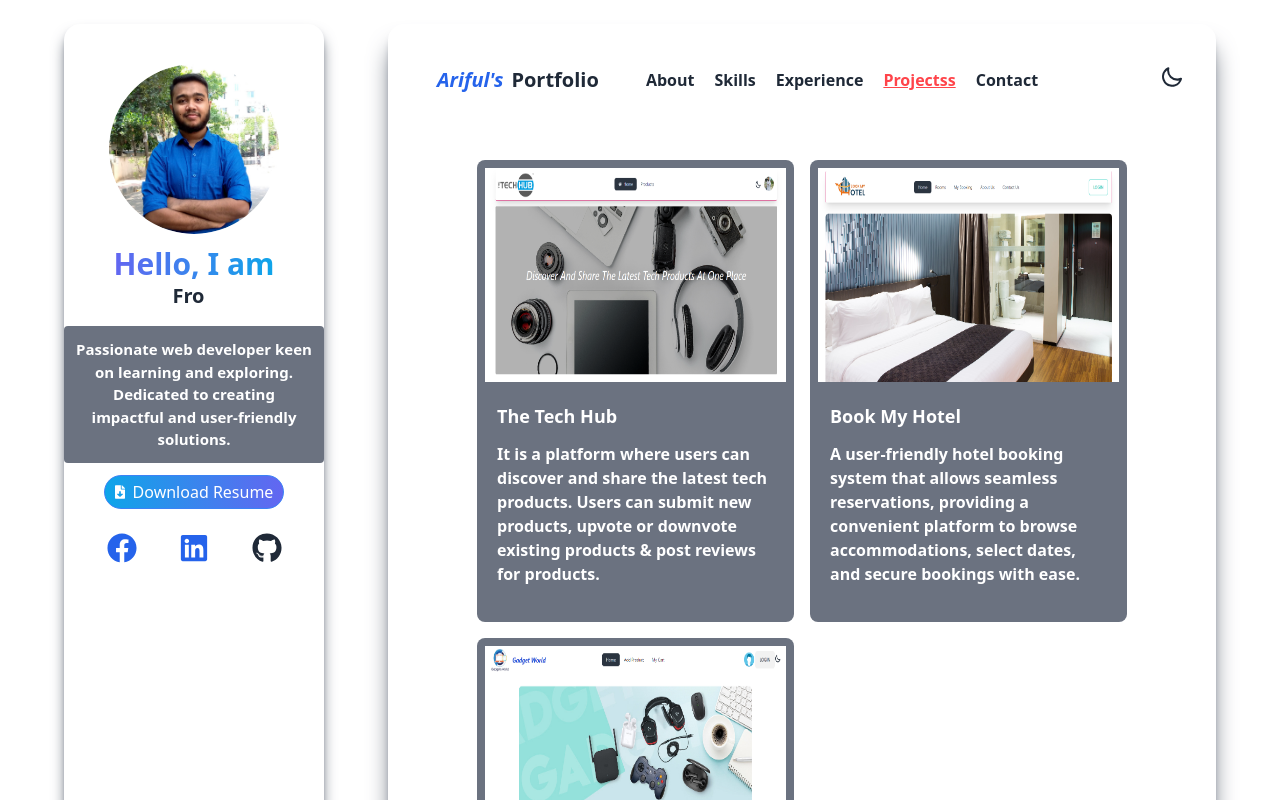
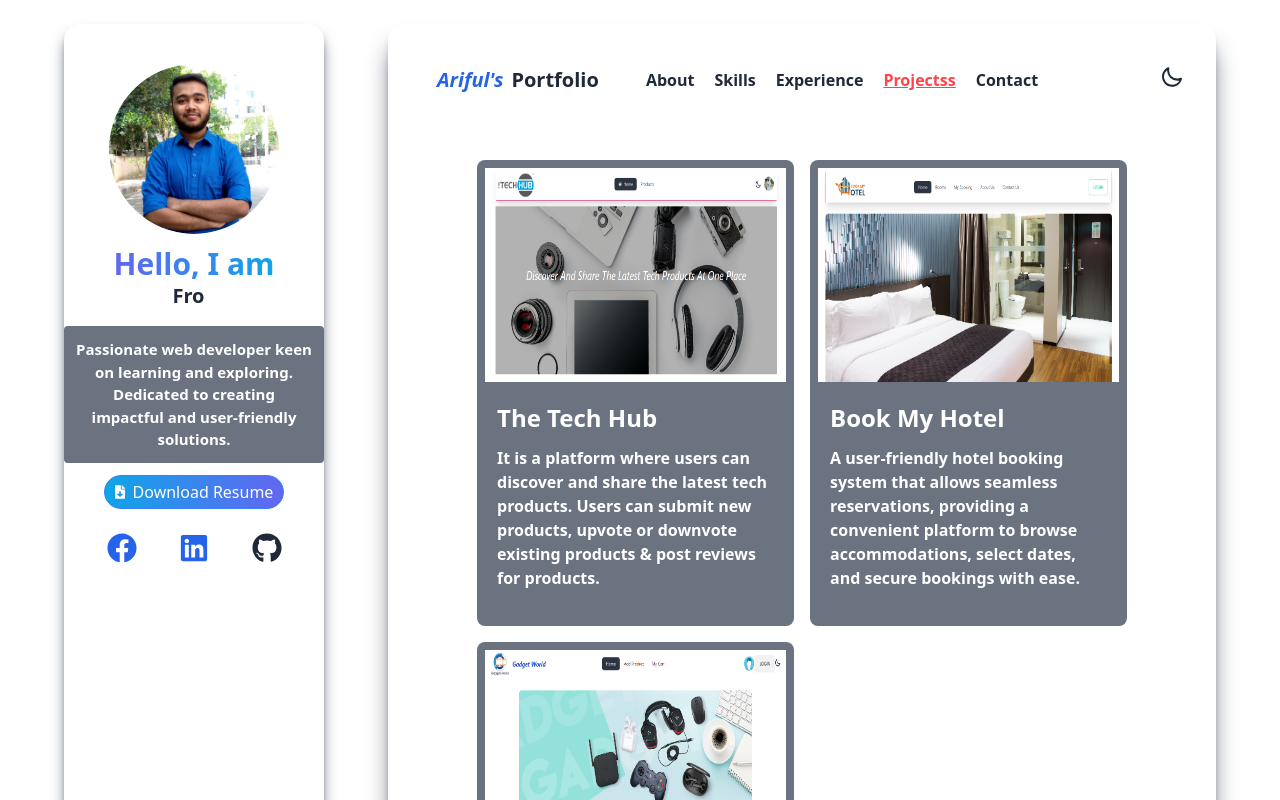
Before and after one commit to Ariful2634/ariful-dev-portfolio, a React (Vite) app: page /projects in a window 1280 px wide. Shown: the top 800 px of the page. Built offline with nearby package versions, Linux system fonts and the light colour scheme.

Commit message:
change the text

```diff
--- a/src/Components/Home/Project.jsx
+++ b/src/Components/Home/Project.jsx
@@ -24,7 +24,7 @@ const Project = ({project}) => {
                 />
             </div>
             <div className="px-5 py-3">
-                <p className="text-white mb-3 font-bold text-lg">{project.title}</p>
+                <p className="text-white text-2xl font-bold mb-3 ">{project.title}</p>
                 <p className="mb-6 text-white font-semibold">{project.description}</p>
             </div>
         </div>
```
